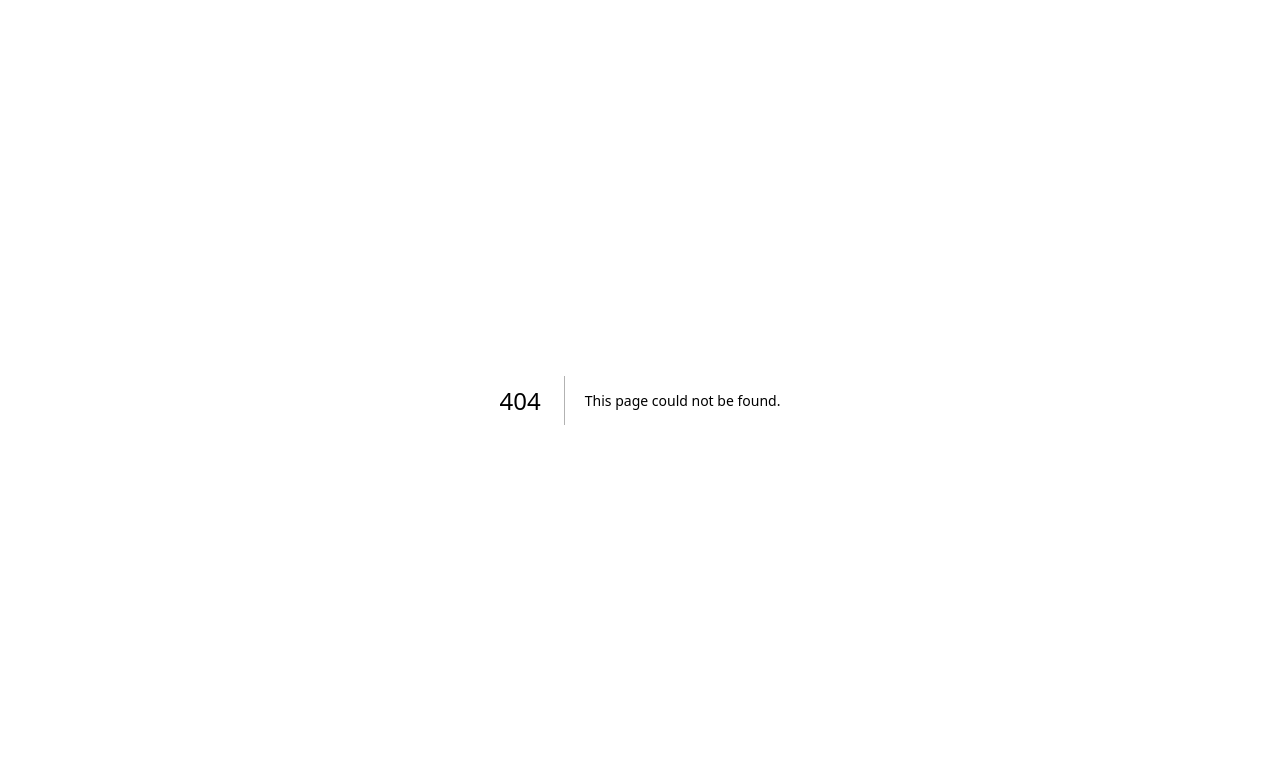
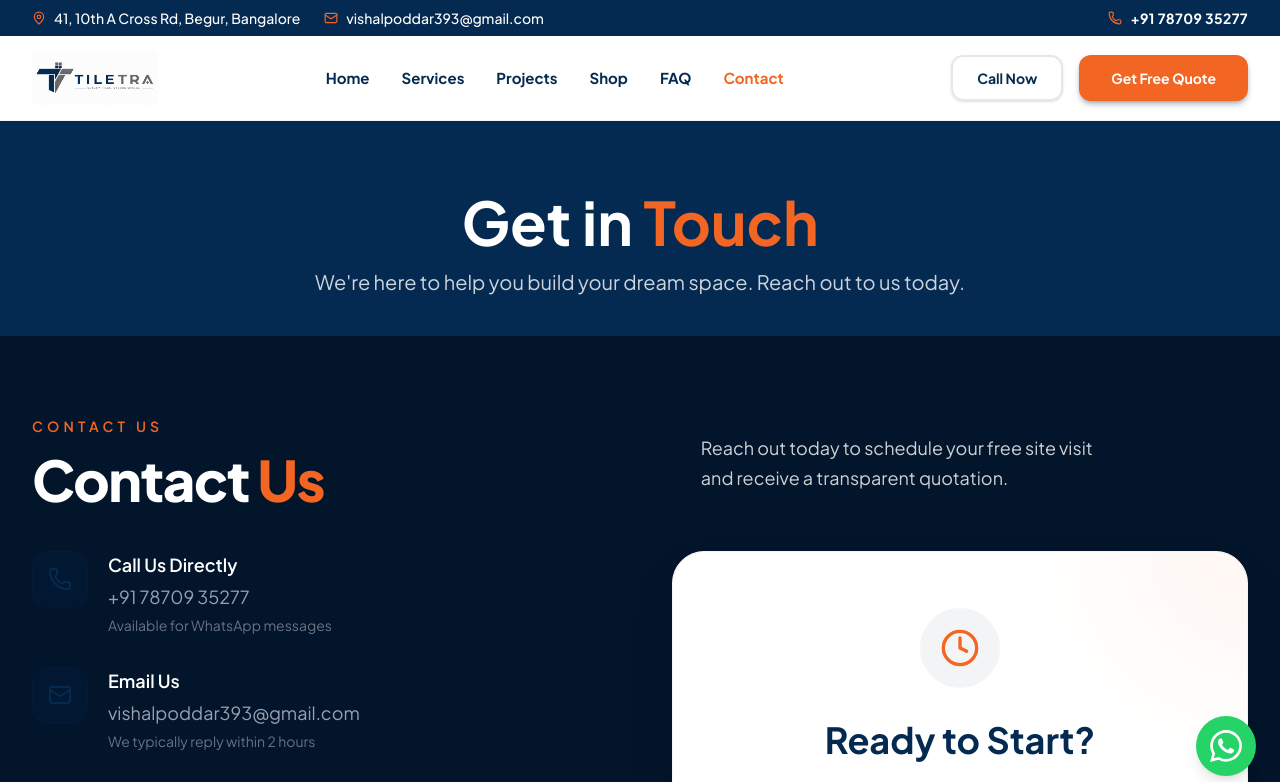
Before and after one commit to moahmad78/tiletra, a Next.js app: page /contact in a window 1280 px wide. Before the commit this address had no page. Shown: the top 782 px of the page. Built offline with nearby package versions, Linux system fonts and the light colour scheme.

Commit message:
Create dedicated Contact page

```diff
--- /dev/null
+++ b/app/contact/page.tsx
@@ -0,0 +1,44 @@
+import Header from "@/components/Header";
+import Footer from "@/components/Footer";
+import Contact from "@/components/Contact";
+import GoogleMap from "@/components/GoogleMap";
+import { QuoteModalProvider } from "@/components/QuoteModalProvider";
+
+export const metadata = {
+  title: "Contact Us - Tiletra",
+  description: "Get in touch with Tiletra for premium tile installations and products in Bangalore.",
+};
+
+export default function ContactPage() {
+  return (
+    <QuoteModalProvider>
+      <main className="min-h-screen bg-[#F8FAFC] flex flex-col">
+        <Header />
+
+        {/* Page Hero */}
+        <div className="pt-48 pb-10 bg-[#052a51] relative overflow-hidden shrink-0">
+          <div className="w-full max-w-[1400px] mx-auto px-[20px] md:px-[24px] lg:px-[32px] relative z-10 text-center">
+            <h1 className="text-4xl md:text-5xl lg:text-6xl font-bold text-white mb-4">
+              Get in <span className="text-[#F26522]">Touch</span>
+            </h1>
+            <p className="text-white/80 text-lg md:text-xl max-w-2xl mx-auto">
+              We're here to help you build your dream space. Reach out to us today.
+            </p>
+          </div>
+        </div>
+
+        {/* Contact Section Component */}
+        <div className="bg-[#02152b] pb-10">
+          <Contact />
+        </div>
+
+        {/* Full width Map */}
+        <div className="w-full shrink-0">
+          <GoogleMap />
+        </div>
+
+        <Footer />
+      </main>
+    </QuoteModalProvider>
+  );
+}
--- a/components/Footer.tsx
+++ b/components/Footer.tsx
@@ -62,6 +62,7 @@ export default function Footer() {
                 <li><a href="#gallery" className="hover:text-[#F26522] transition-colors flex items-center gap-2"><span className="w-1.5 h-1.5 rounded-full bg-[#F26522]/50"></span> Project Portfolio</a></li>
                 <li><a href="/designs" className="hover:text-[#F26522] transition-colors flex items-center gap-2"><span className="w-1.5 h-1.5 rounded-full bg-[#F26522]/50"></span> Shop</a></li>
                 <li><a href="#faq" className="hover:text-[#F26522] transition-colors flex items-center gap-2"><span className="w-1.5 h-1.5 rounded-full bg-[#F26522]/50"></span> FAQ</a></li>
+                <li><a href="/contact" className="hover:text-[#F26522] transition-colors flex items-center gap-2"><span className="w-1.5 h-1.5 rounded-full bg-[#F26522]/50"></span> Contact Us</a></li>
                 <li><button onClick={openModal} className="hover:text-[#F26522] transition-colors flex items-center gap-2"><span className="w-1.5 h-1.5 rounded-full bg-[#F26522]/50"></span> Book Free Site Visit</button></li>
               </ul>
             </div>
--- a/components/Header.tsx
+++ b/components/Header.tsx
@@ -44,7 +44,7 @@ export default function Header() {
     { name: "Projects", href: "/#projects", id: "projects" },
     { name: "Shop", href: "/designs", id: "designs" },
     { name: "FAQ", href: "/#faq", id: "faq" },
-    { name: "Contact", href: "/#contact", id: "contact" },
+    { name: "Contact", href: "/contact", id: "contact" },
   ];
 
   return (
```
